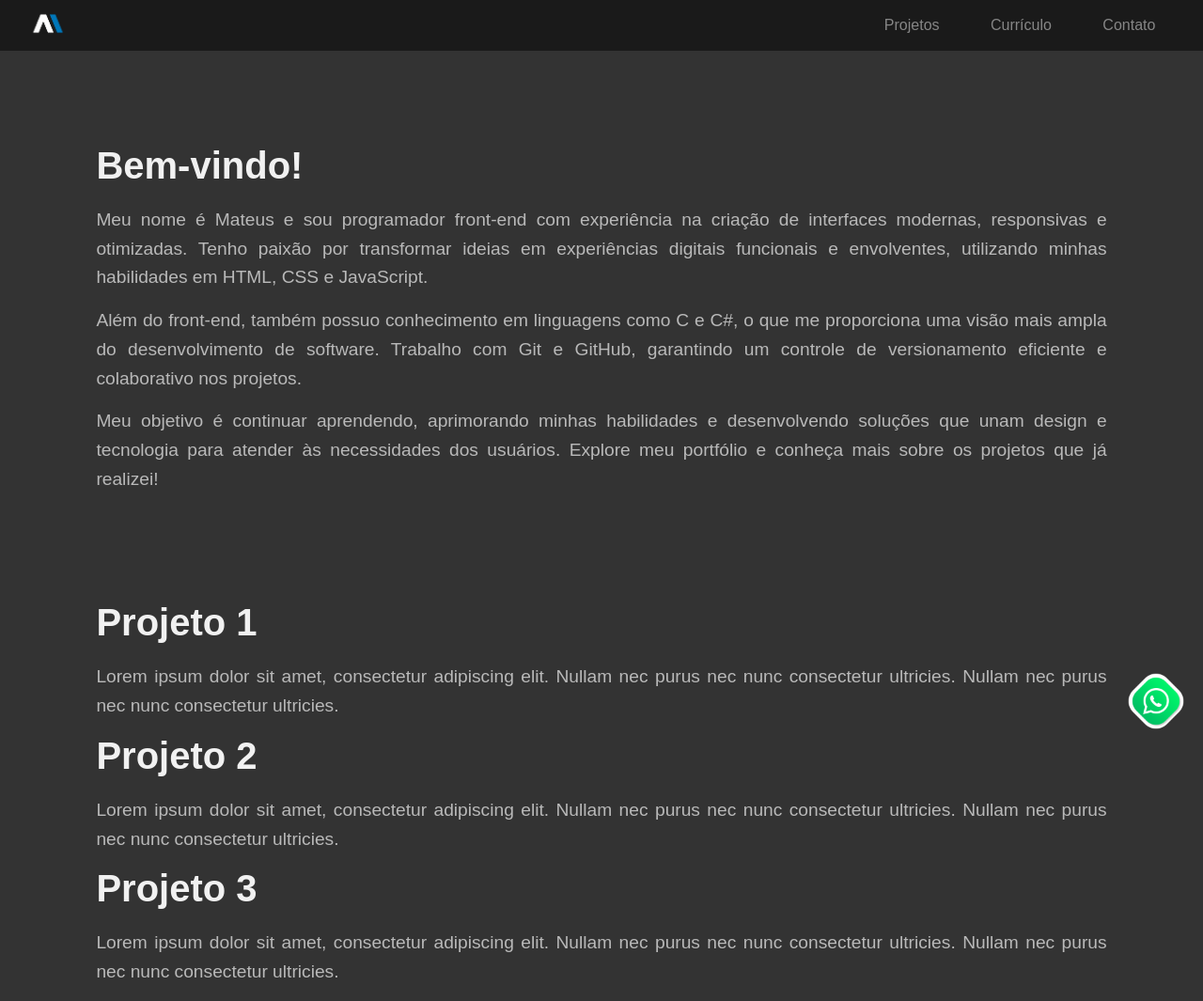
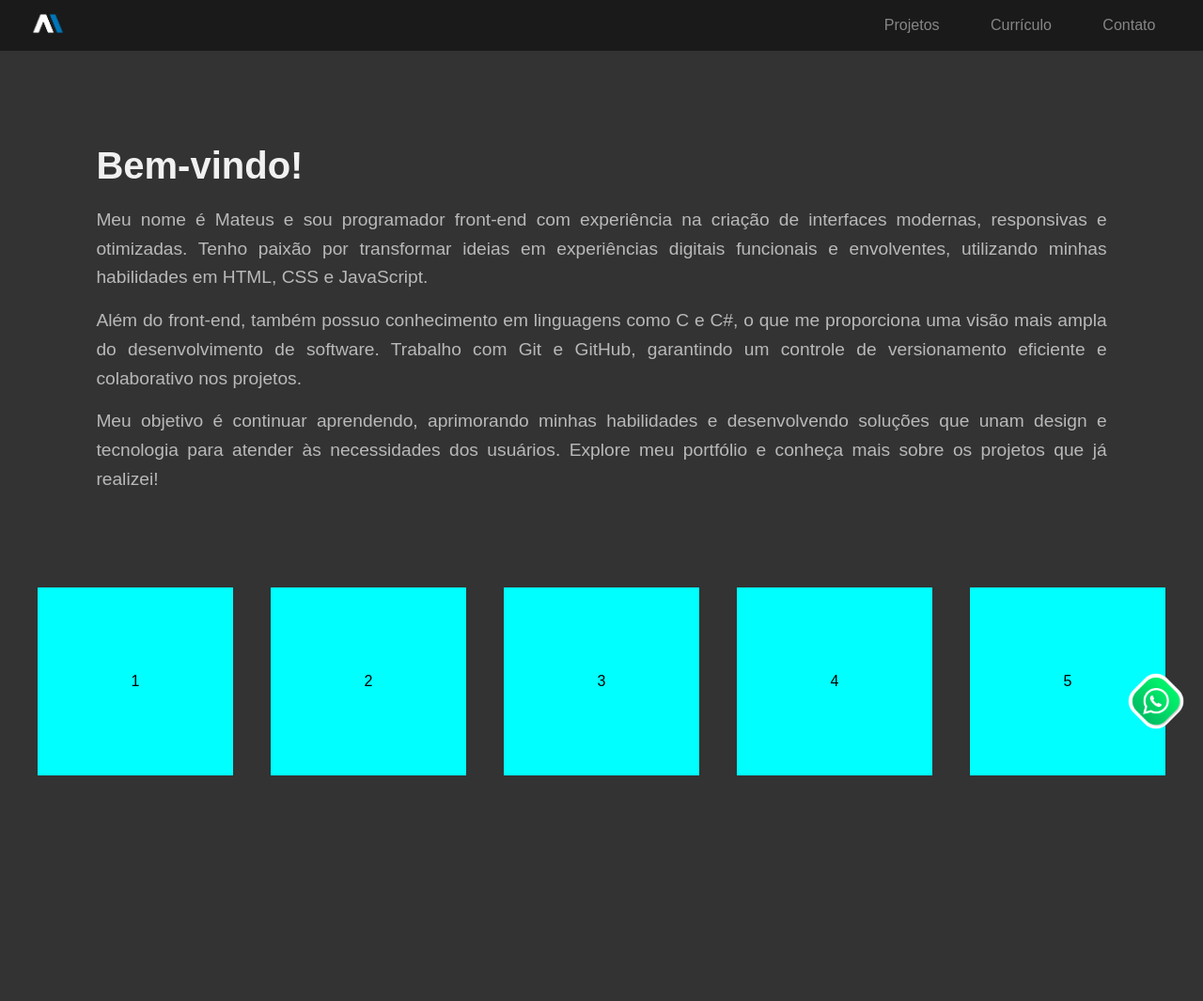
Before and after one commit to mateusgui/Portfolio, a plain HTML site: page index.html in a window 1280 px wide. Shown: the whole page at 94% size. After the commit the page ends 825 px from the top, so only its background shows below. Drawn offline with Linux system fonts and the light colour scheme.

Commit message:
preparação para receber icones

```diff
--- a/index.html
+++ b/index.html
@@ -49,32 +49,22 @@
             </div>
         </section>
 
-        <section class="sobre">
+        <section class="tecnologias">
             <div class="container">
-
                 <div class="projeto">
-                    <h1>Projeto 1</h1>
-                    <p>
-                        Lorem ipsum dolor sit amet, consectetur adipiscing elit. Nullam nec purus nec nunc
-                        consectetur
-                        ultricies. Nullam nec purus nec nunc consectetur ultricies.
-                    </p>
+                    <p>1</p>
                 </div>
                 <div class="projeto">
-                    <h1>Projeto 2</h1>
-                    <p>
-                        Lorem ipsum dolor sit amet, consectetur adipiscing elit. Nullam nec purus nec nunc
-                        consectetur
-                        ultricies. Nullam nec purus nec nunc consectetur ultricies.
-                    </p>
+                    <p>2</p>
                 </div>
                 <div class="projeto">
-                    <h1>Projeto 3</h1>
-                    <p>
-                        Lorem ipsum dolor sit amet, consectetur adipiscing elit. Nullam nec purus nec nunc
-                        consectetur
-                        ultricies. Nullam nec purus nec nunc consectetur ultricies.
-                    </p>
+                    <p>3</p>
+                </div>
+                <div class="projeto">
+                    <p>4</p>
+                </div>
+                <div class="projeto">
+                    <p>5</p>
                 </div>
             </div>
         </section>
--- a/styles/style.css
+++ b/styles/style.css
@@ -95,3 +95,26 @@ header .logo img{
     right: 20px;
     z-index: 9999;
 }
+
+.projeto {
+    display: flex;
+    align-items: center;
+    justify-content: center;
+    background-color: aqua;
+    height: 200px;
+    flex: 200px 1 1;
+}
+
+.tecnologias .container {
+    display: flex;
+    max-width: 1200px;
+    margin: 0 auto;
+    justify-content: space-between;
+    align-content: center;
+    gap: 40px;
+
+}
+
+.tecnologias {
+    margin-top: 100px;
+}
```
